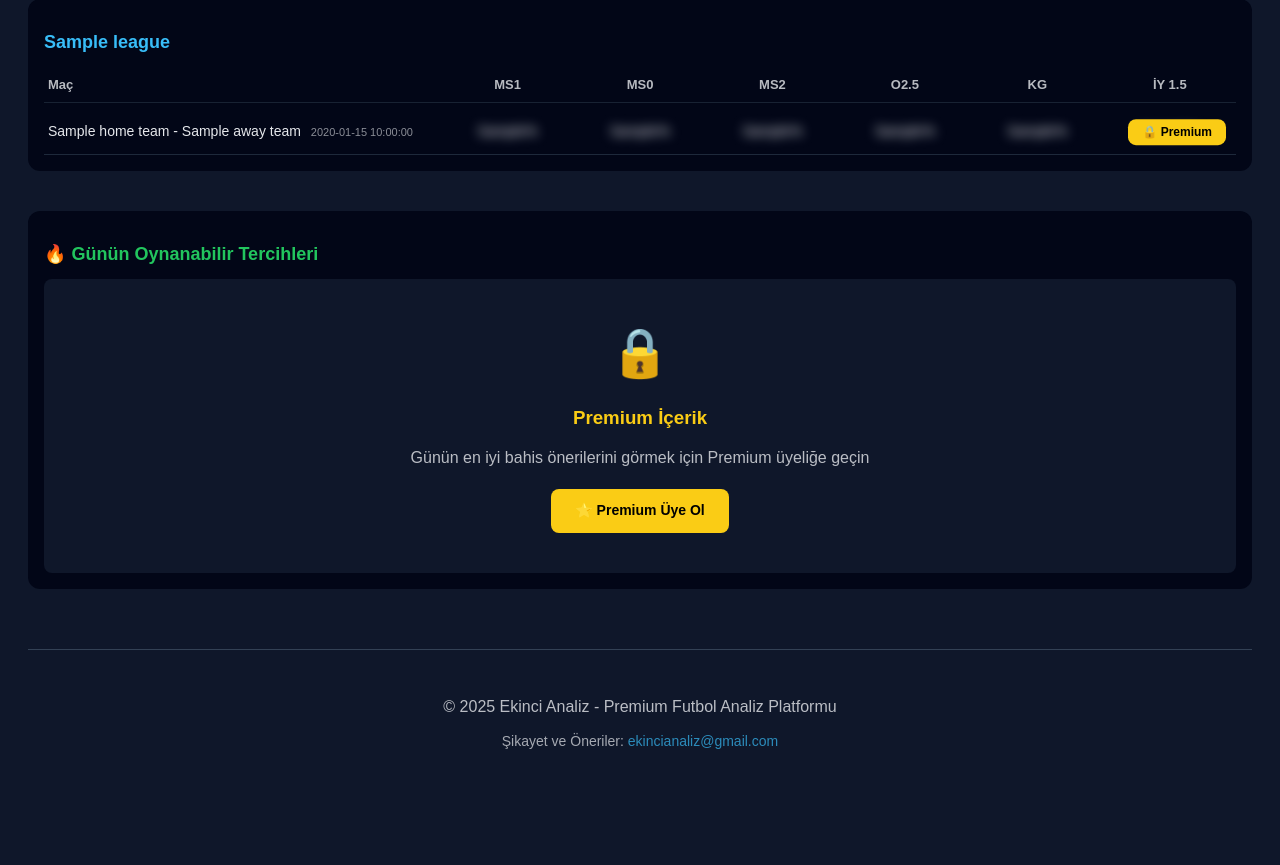
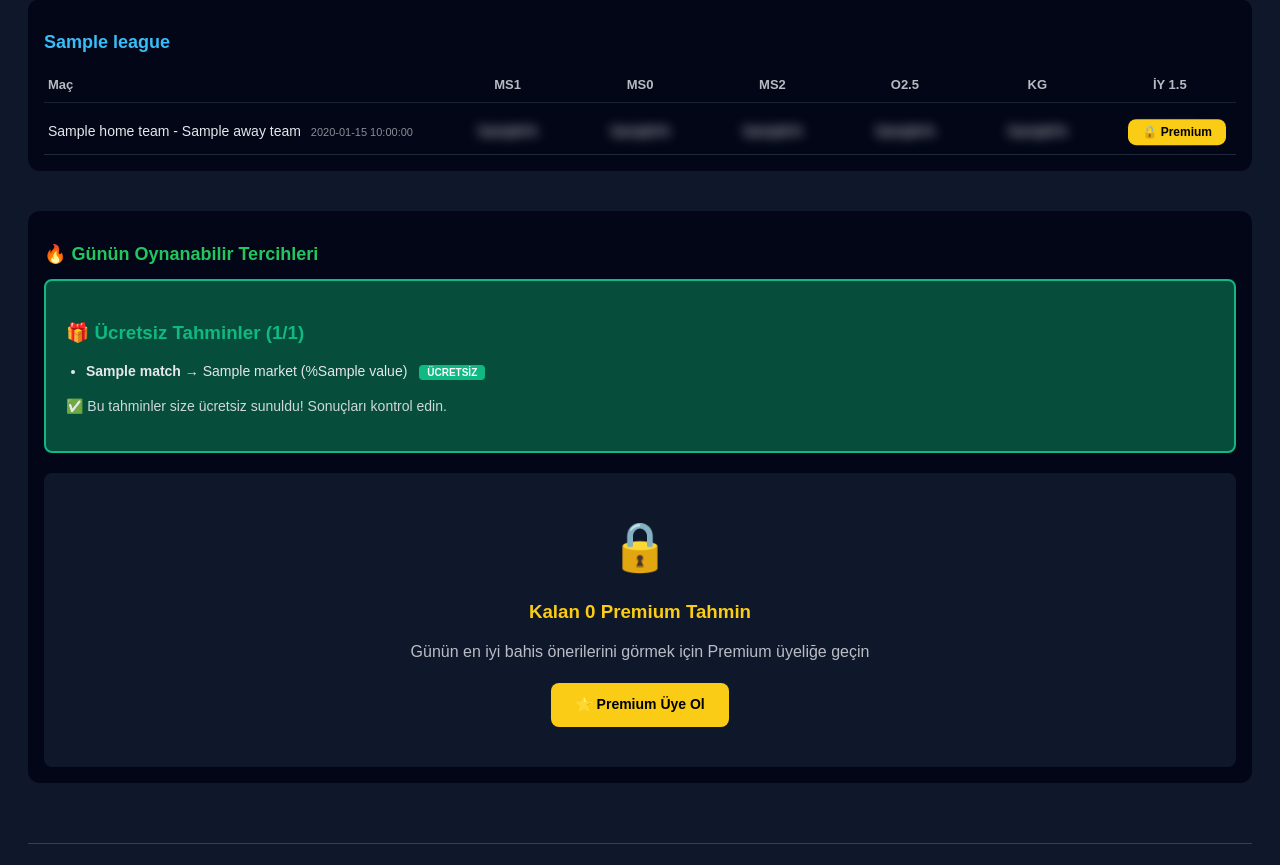
Before and after one commit to em1rekinci/analizsitesi, a FastAPI app: template templates/dashboard.html in a window 1280 px wide. Shown: the part 91-956 px from the top of the page. Before the commit the page ends 840 px from the top, so only its background shows below. Run offline with FastAPI, Linux system fonts and the light colour scheme; the template is opened without the code that fills it: most values are stand-ins (such as "Sample title", 1, 10 or a date in 2020).

Commit message:
kurtlarvadisioperasyonubitmiştir

```diff
--- a/main.py
+++ b/main.py
@@ -278,14 +278,36 @@ def dashboard(request: Request, session_id: str = Cookie(None)):
         if not cached:
             return HTMLResponse("<h1>Veriler hazırlanıyor, 10-20 sn sonra yenileyin</h1>")
 
+    # Free picks mantığı
+    all_matches = cached["matches"]
+    all_picks = cached.get("picks", [])
+
+    # Toplam maç sayısı
+    total_matches = sum(len(matches) for matches in all_matches.values())
+
+    # Free pick sayısını belirle
+    free_count = 3 if total_matches >= 10 else 2
+
+    # En yüksek değerli picksleri sırala
+    sorted_picks = sorted(all_picks, key=lambda x: x['value'], reverse=True)
+    free_pick_matches = [p['match'] for p in sorted_picks[:free_count]]
+
+    # Her maça is_free flag ekle
+    for league_matches in all_matches.values():
+        for match in league_matches:
+            match_name = f"{match['homeTeam']['name']} - {match['awayTeam']['name']}"
+            match['is_free'] = match_name in free_pick_matches
+
     return templates.TemplateResponse(
         "dashboard.html",
         {
             "request": request,
-            "matches": cached["matches"],
-            "picks": cached.get("picks", []),
+            "matches": all_matches,
+            "picks": all_picks,
             "user": user,
-            "is_premium": is_premium
+            "is_premium": is_premium,
+            "free_count": free_count,
+            "free_pick_matches": free_pick_matches
         }
     )
 
@@ -528,14 +550,36 @@ def refresh_data(request: Request, session_id: str = Cookie(None)):
         if not cached:
             return HTMLResponse("<h1>Veriler yüklenemedi, lütfen birkaç saniye bekleyip tekrar deneyin</h1>")
 
+        # Free picks mantığı
+        all_matches = cached.get("matches", {})
+        all_picks = cached.get("picks", [])
+
+        # Toplam maç sayısı
+        total_matches = sum(len(matches) for matches in all_matches.values())
+
+        # Free pick sayısını belirle
+        free_count = 3 if total_matches >= 10 else 2
+
+        # En yüksek değerli picksleri sırala
+        sorted_picks = sorted(all_picks, key=lambda x: x['value'], reverse=True)
+        free_pick_matches = [p['match'] for p in sorted_picks[:free_count]]
+
+        # Her maça is_free flag ekle
+        for league_matches in all_matches.values():
+            for match in league_matches:
+                match_name = f"{match['homeTeam']['name']} - {match['awayTeam']['name']}"
+                match['is_free'] = match_name in free_pick_matches
+
         return templates.TemplateResponse(
             "dashboard.html",
             {
                 "request": request,
-                "matches": cached.get("matches", {}),
-                "picks": cached.get("picks", []),
+                "matches": all_matches,
+                "picks": all_picks,
                 "is_premium": is_premium,
-                "user": user
+                "user": user,
+                "free_count": free_count,
+                "free_pick_matches": free_pick_matches
             }
         )
     except Exception as e:
--- a/templates/dashboard.html
+++ b/templates/dashboard.html
@@ -138,6 +138,16 @@
       border-radius: 8px;
       margin-top: 12px;
     }
+
+    .free-badge {
+      background: #10b981;
+      color: #fff;
+      padding: 2px 8px;
+      border-radius: 4px;
+      font-size: 10px;
+      font-weight: bold;
+      margin-left: 8px;
+    }
   </style>
 </head>
 <body>
@@ -203,12 +213,15 @@
       <div class="cell match">
         {{ match.homeTeam.name }} - {{ match.awayTeam.name }}
         <span class="time">{{ match.time }}</span>
+        {% if match.is_free and not is_premium %}
+          <span class="free-badge">🎁 ÜCRETSİZ</span>
+        {% endif %}
       </div>
 
       {% for key in ["MS1","MS0","MS2","O25","KG","FH15"] %}
       <div class="cell {% if not match.is_free and not is_premium %}blur{% endif %}">
         {{ match.markets[key] }}%
-        {% if match.markets.best == key and match.markets.best_value >= 60 %}
+        {% if match.markets.best == key and match.markets.best_value >= 65 %}
           {% if match.is_free or is_premium %}
             <span class="star">⭐</span>
           {% endif %}
@@ -244,9 +257,30 @@
         {% endfor %}
       </ul>
     {% else %}
+      <!-- Free kullanıcılar için en iyi 2-3 tahmini göster -->
+      {% set sorted_picks = picks|sort(attribute='value', reverse=True) %}
+      {% set free_picks = sorted_picks[:free_count] %}
+
+      {% if free_picks %}
+      <div style="background: #064e3b; border: 2px solid #10b981; border-radius: 8px; padding: 20px; margin-bottom: 20px;">
+        <h3 style="color: #10b981; margin-bottom: 16px;">🎁 Ücretsiz Tahminler ({{ free_count }}/{{ picks|length }})</h3>
+        <ul style="margin: 0;">
+          {% for p in free_picks %}
+          <li style="margin-bottom: 8px;">
+            <strong>{{ p.match }}</strong> → {{ p.market }} (%{{ p.value }})
+            <span class="free-badge">ÜCRETSİZ</span>
+          </li>
+          {% endfor %}
+        </ul>
+        <p style="margin-top: 16px; font-size: 14px; opacity: 0.9;">
+          ✅ Bu tahminler size ücretsiz sunuldu! Sonuçları kontrol edin.
+        </p>
+      </div>
+      {% endif %}
+
       <div class="premium-picks-lock">
         <div style="font-size: 48px; margin-bottom: 16px;">🔒</div>
-      <h3 style="color: #facc15; margin-bottom: 12px;">Premium İçerik</h3>
+        <h3 style="color: #facc15; margin-bottom: 12px;">Kalan {{ picks|length - free_count }} Premium Tahmin</h3>
         <p style="opacity: 0.8; margin-bottom: 20px;">
           Günün en iyi bahis önerilerini görmek için Premium üyeliğe geçin
         </p>
@@ -259,7 +293,6 @@
           ⭐ Premium Üye Ol
         </a>
         {% endif %}
-
       </div>
     {% endif %}
   </div>
@@ -269,7 +302,7 @@
   <div class="no-matches">
     <h2>⚽ Bugün Maç Yok</h2>
     <p>Seçili liglerde bugün oynanacak maç bulunmamaktadır.</p>
-    <p style="font-size: 14px; opacity: 0.7;">Yarın tekrar kontrol edin veya cache'i yenileyebilirsiniz.</p>
+    <p style="font-size: 14px; opacity: 0.7;">Yarın tekrar kontrol edin veya sayfayı yenileyebilirsiniz.</p>
     <a href="/refresh" class="refresh-btn">🔄 Yenile</a>
   </div>
 {% endif %}
```
Lines whose indentation alone changed are shown as unchanged.
